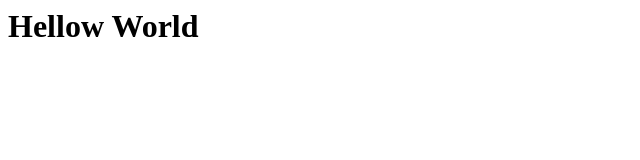
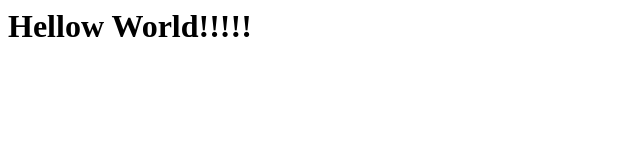
Before and after one commit to Misha535655/firstRepository, a plain HTML site: page index.html in a window 1280 px wide. Shown: the full height of the page, 0-640 px from the left. Drawn offline with Linux system fonts and the light colour scheme.

```diff
--- a/index.html
+++ b/index.html
@@ -5,7 +5,7 @@
 </title>
 </head>
 <body>
-<h1>Hellow World</h1>
+<h1>Hellow World!!!!!</h1>
 <script src="script.js"></script>
 </body>
 </html>
```
